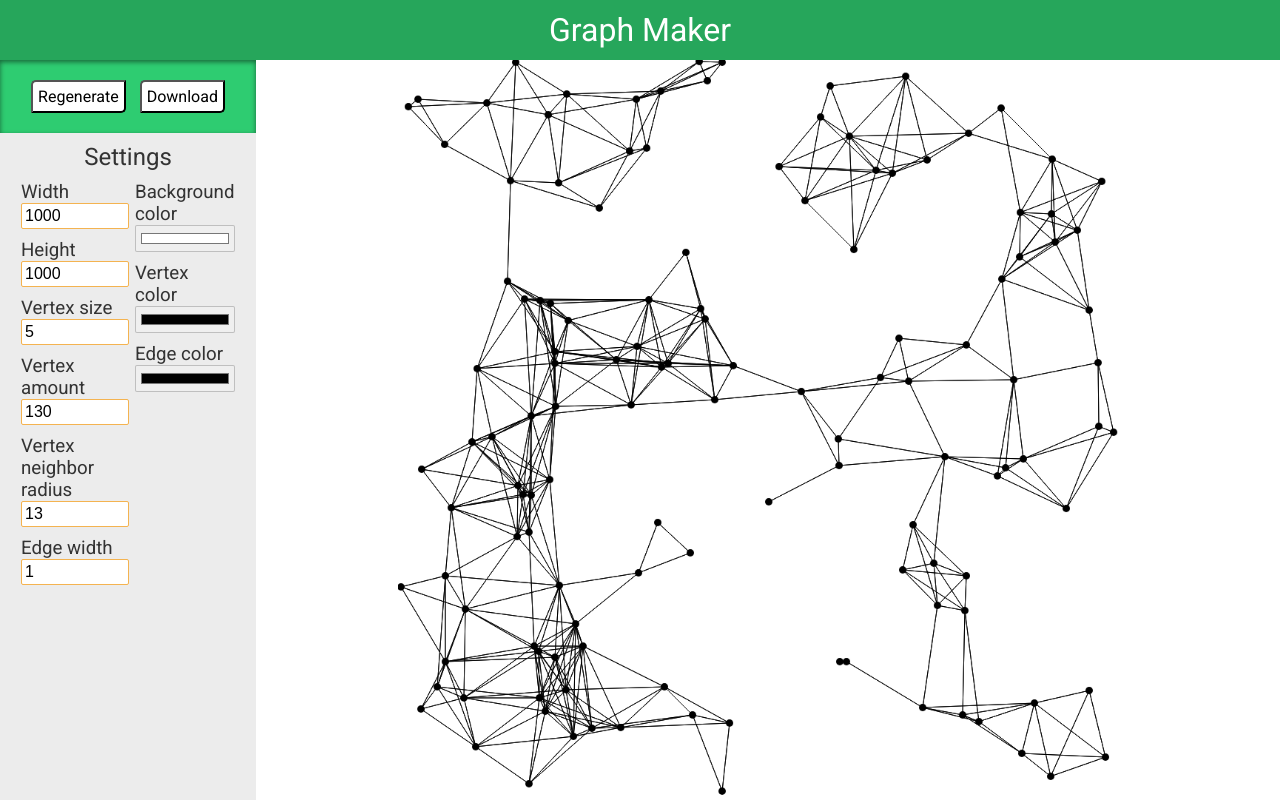
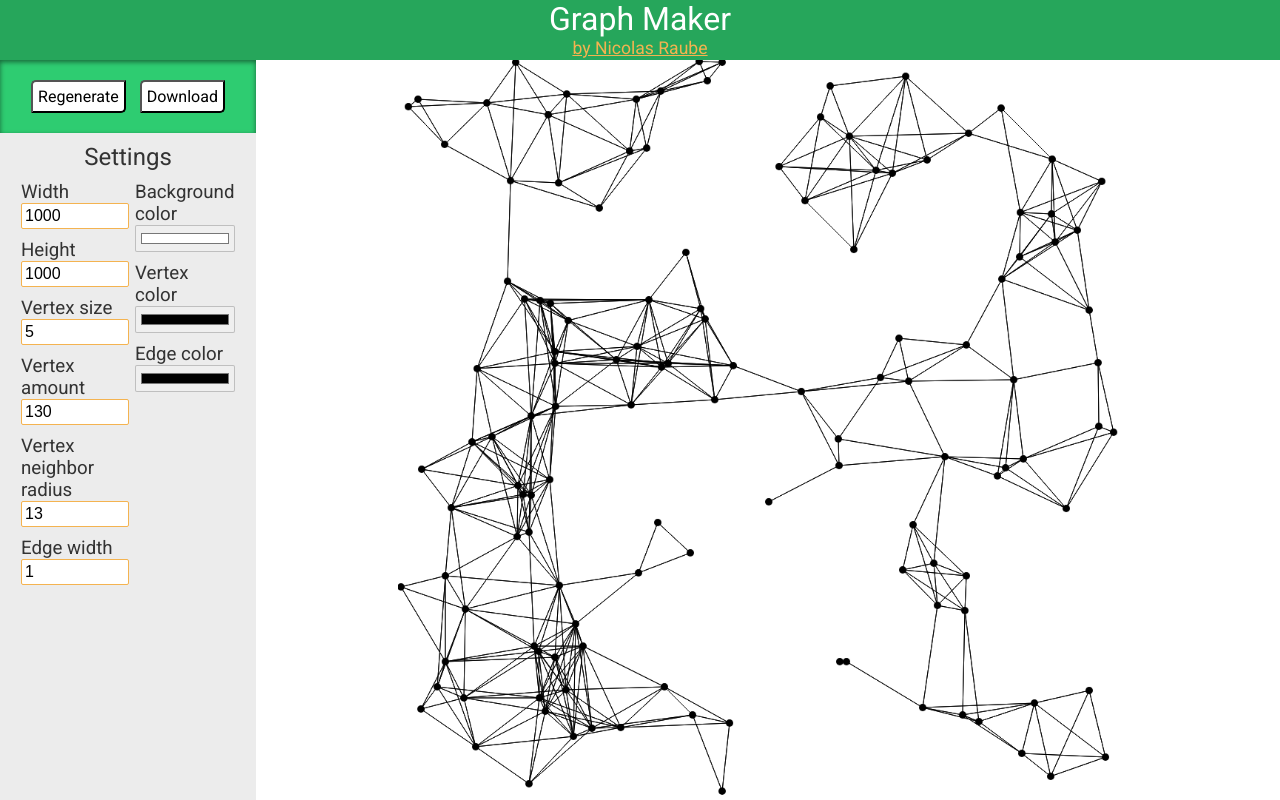
Before and after one commit to nicolasraube/graph-maker, a plain HTML site: page index.html in a window 1280 px wide. Drawn offline with Linux system fonts and the light colour scheme.

Commit message:
added credit in header

```diff
--- a/index.html
+++ b/index.html
@@ -14,6 +14,7 @@
 
     <header>
       <h1>Graph Maker</h1>
+      <a href="http://www.nicolasraube.com">by Nicolas Raube</a>
     </header>
 
     <main>
--- a/style.css
+++ b/style.css
@@ -4,10 +4,11 @@ body {
 }
 
 header {
-  text-align:center;
   height:60px;
-  line-height:60px;
   background:#26A65B;
+  display:flex;
+  flex-direction:column;
+  align-items:center;
 }
 
 h1 {
@@ -15,6 +16,14 @@ h1 {
   font-weight:500;
   margin:0;
   color:#fff;
+}
+header a {
+  font-family:'Roboto', sans-serif;
+  font-size:1.1em;
+  color:#F4B350;
+  text-decoration:underline;
+  text-decoration-color:#F4B350;
+  text-decoration-skip:ink;
 }
 
 h2, h3 {
```
